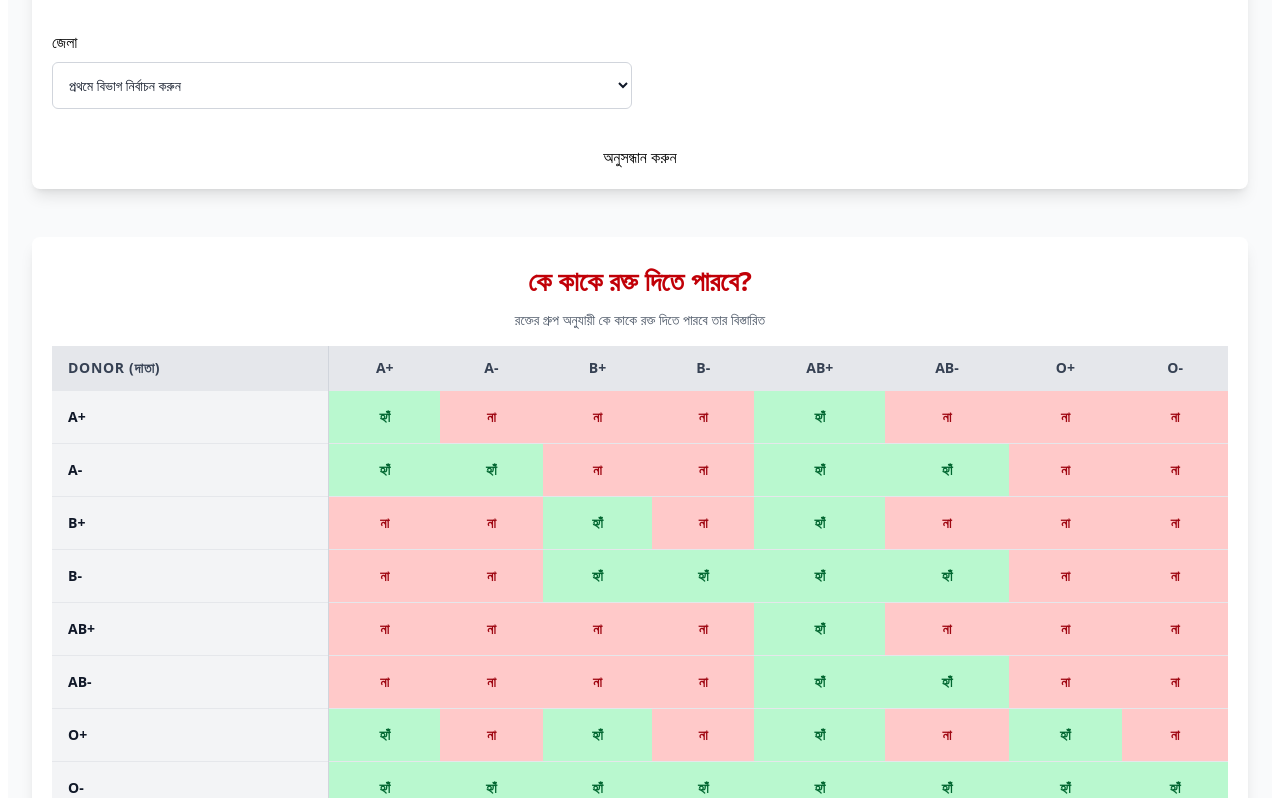
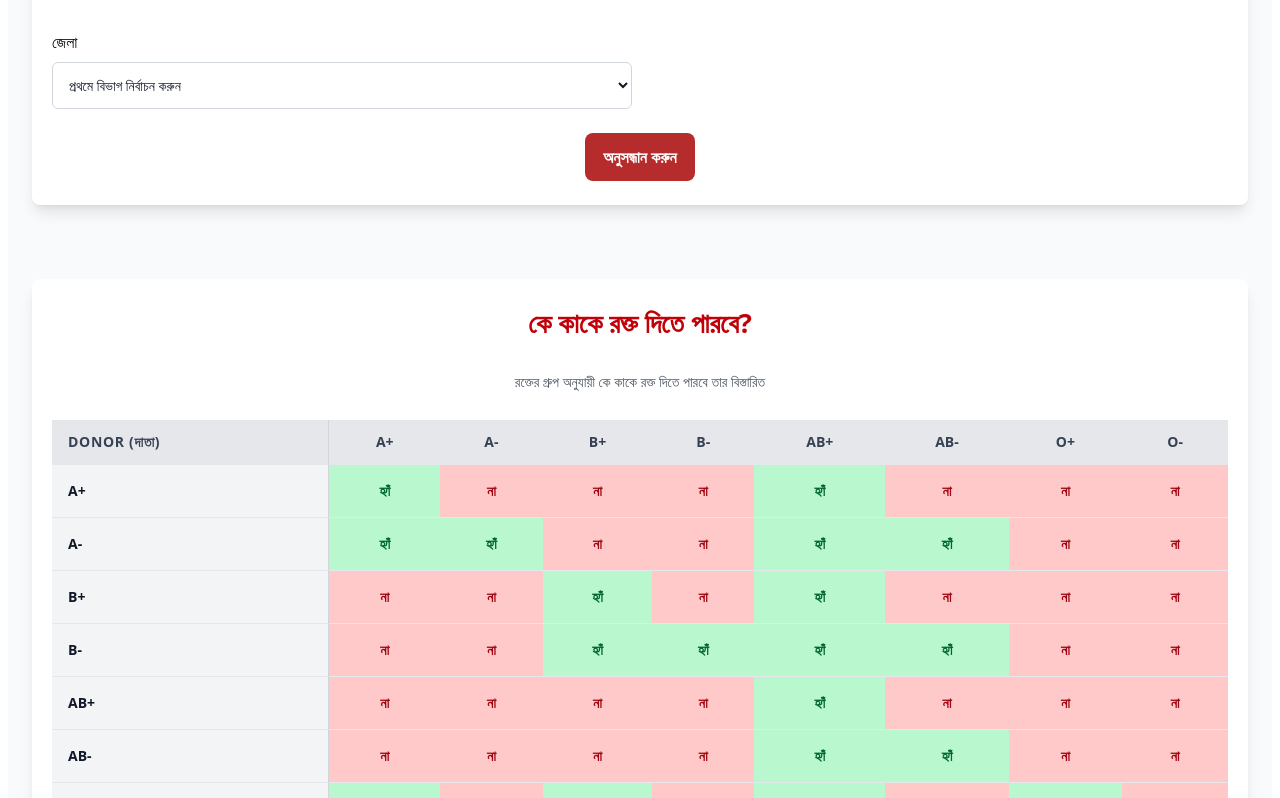
Before and after one commit to abdullah-al-shishir/RoktoLagbe-, a React (Vite) app: page / in a window 1280 px wide. Shown: the part 382-1180 px from the top of the page. Built offline with nearby package versions, Linux system fonts and the light colour scheme.

Commit message:
ui finished

```diff
--- a/src/Components/Bloodlist.jsx
+++ b/src/Components/Bloodlist.jsx
@@ -96,12 +96,12 @@ const Bloodlist = () => {
   ];
 
   return (
-    <div className="p-2 sm:p-6  min-h-screen ">
+    <div className="p-2 sm:p-6 mt-6.5 min-h-screen ">
       <div className="bg-white shadow-lg rounded-lg px-5 py-6">
         <h1 className="text-[27px] font-extrabold mb-2 text-red-700 text-center">
           কে কাকে রক্ত দিতে পারবে?
         </h1>
-        <p className="text-sm mb-4 text-gray-600 text-center">
+        <p className="text-sm my-7 text-gray-600 text-center">
           রক্তের গ্রুপ অনুযায়ী কে কাকে রক্ত দিতে পারবে তার বিস্তারিত
         </p>
 
--- a/src/Components/Filter.jsx
+++ b/src/Components/Filter.jsx
@@ -4,7 +4,7 @@ const Filter = () => {
   const selectStyle =
     "border border-gray-300 p-3 rounded-md text-sm text-gray-900";
   return (
-    <div className="p-2 sm:p-6">
+    <div className="p-2 py-4 sm:p-6">
       <div className="bg-white shadow-lg rounded-lg px-5 pt-6">
         <h1 className="text-[27px] font-extrabold mb-2 text-red-700 text-center">
           রক্তদাতা খুঁজুন
@@ -72,7 +72,10 @@ const Filter = () => {
         </div>
         {/* Find btn */}
         <div className="flex items-center justify-center">
-          <button type="submit" className="my-5">
+          <button
+            type="submit"
+            className="mb-6 mt-2 px-4.5 py-3 bg-[#b62c2c] text-white rounded-lg font-semibold hover:cursor-pointer hover:bg-[#8f2222] transition 0.1s"
+          >
             অনুসন্ধান করুন
           </button>
         </div>
```
